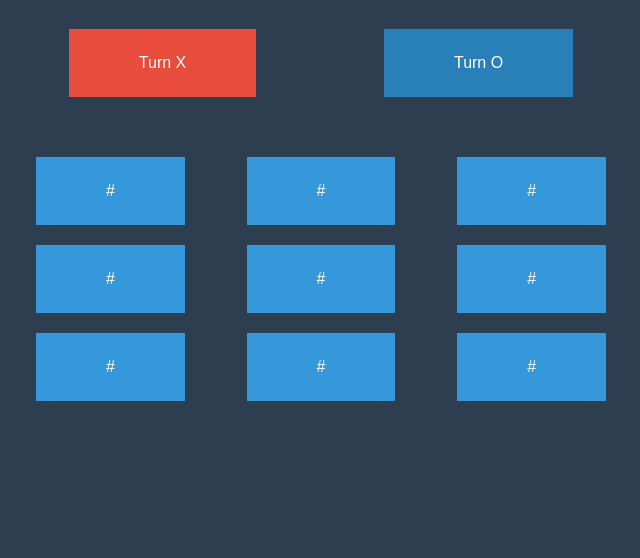
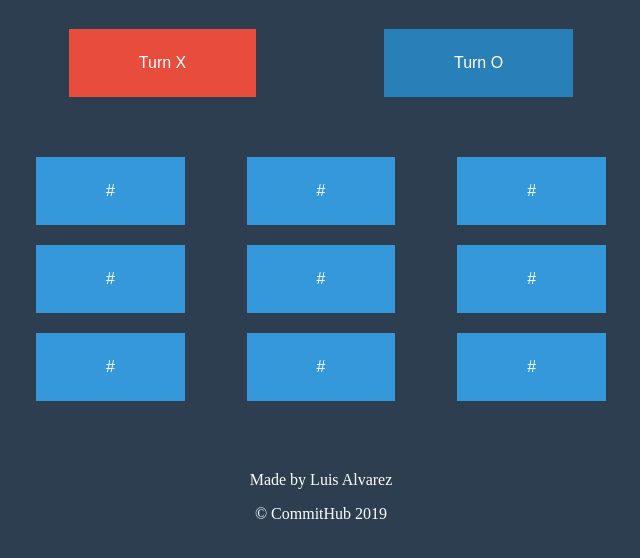
Before and after one commit to TheGameFreak720/tic-tac-toe, a plain HTML site: page index.html in a window 1280 px wide. Shown: the part 152-710 px from the top of the page, without its empty margins (319-959 px from the left). Drawn offline with nearby package versions, Linux system fonts and the light colour scheme.

Commit message:
added and styled footer

```diff
--- a/css/style.css
+++ b/css/style.css
@@ -12,12 +12,12 @@ h2 {
 
 body {
     background-color: #2c3e50;
+    color: white;
 }
 
 header {
     text-align: center;
     margin: 50px 0;
-    color: white
 }
 
 main {
@@ -33,6 +33,15 @@ button {
     text-align: center;
     text-decoration: none;
     display: inline-block;
+    font-size: 1.6rem;
+}
+
+footer {
+    text-align: center;
+    margin-top: 70px;
+}
+
+p {
     font-size: 1.6rem;
 }
 
--- a/index.html
+++ b/index.html
@@ -32,6 +32,10 @@
             <button class="tic" id="8">#</button>
         </section>
     </main>
+    <footer>
+        <p>Made by Luis Alvarez</p>
+        <p>&copy CommitHub 2019</p>
+    </footer>
 </body>
 <script src="https://ajax.googleapis.com/ajax/libs/jquery/3.2.1/jquery.min.js"></script>
 <script src="js/script.js"></script>
```
